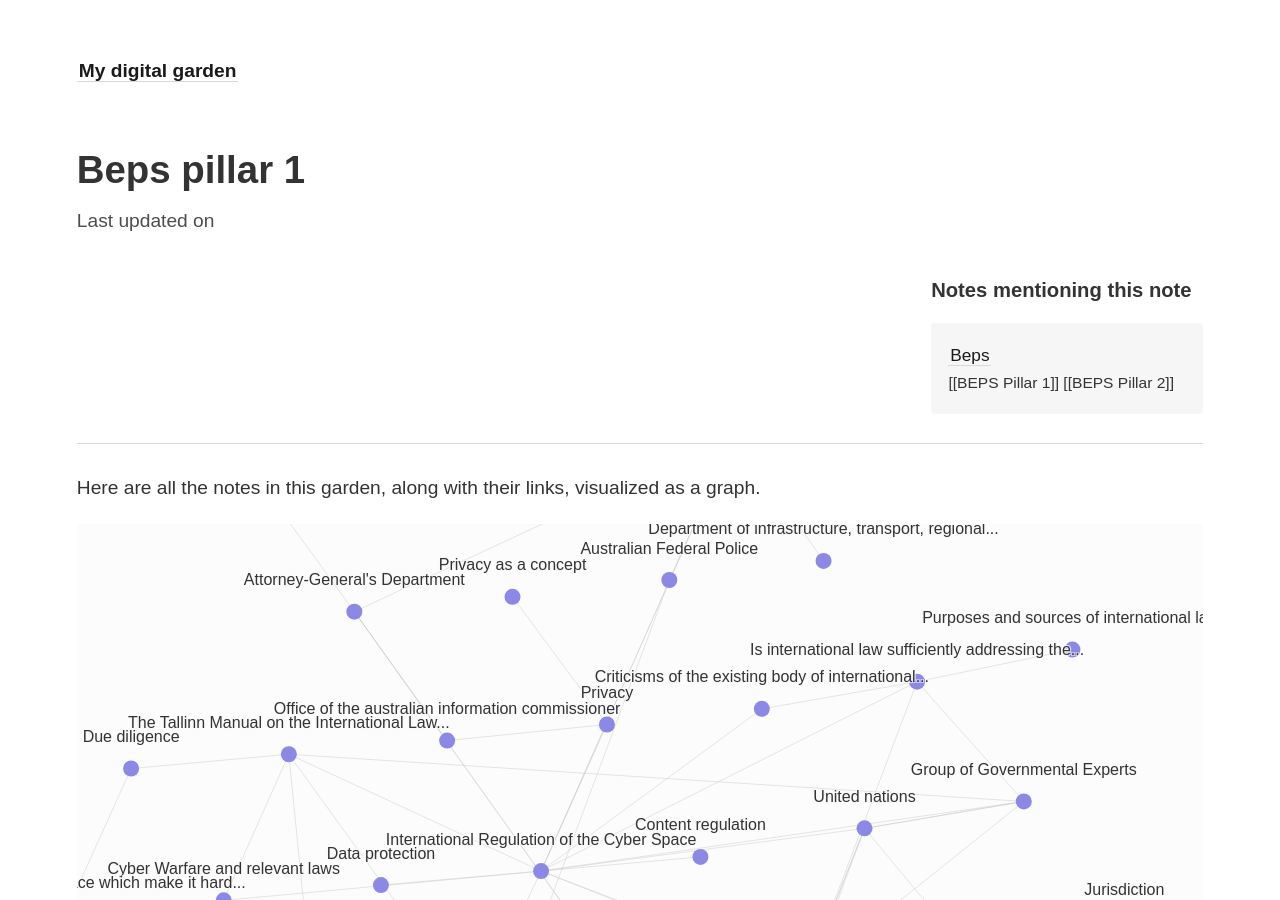
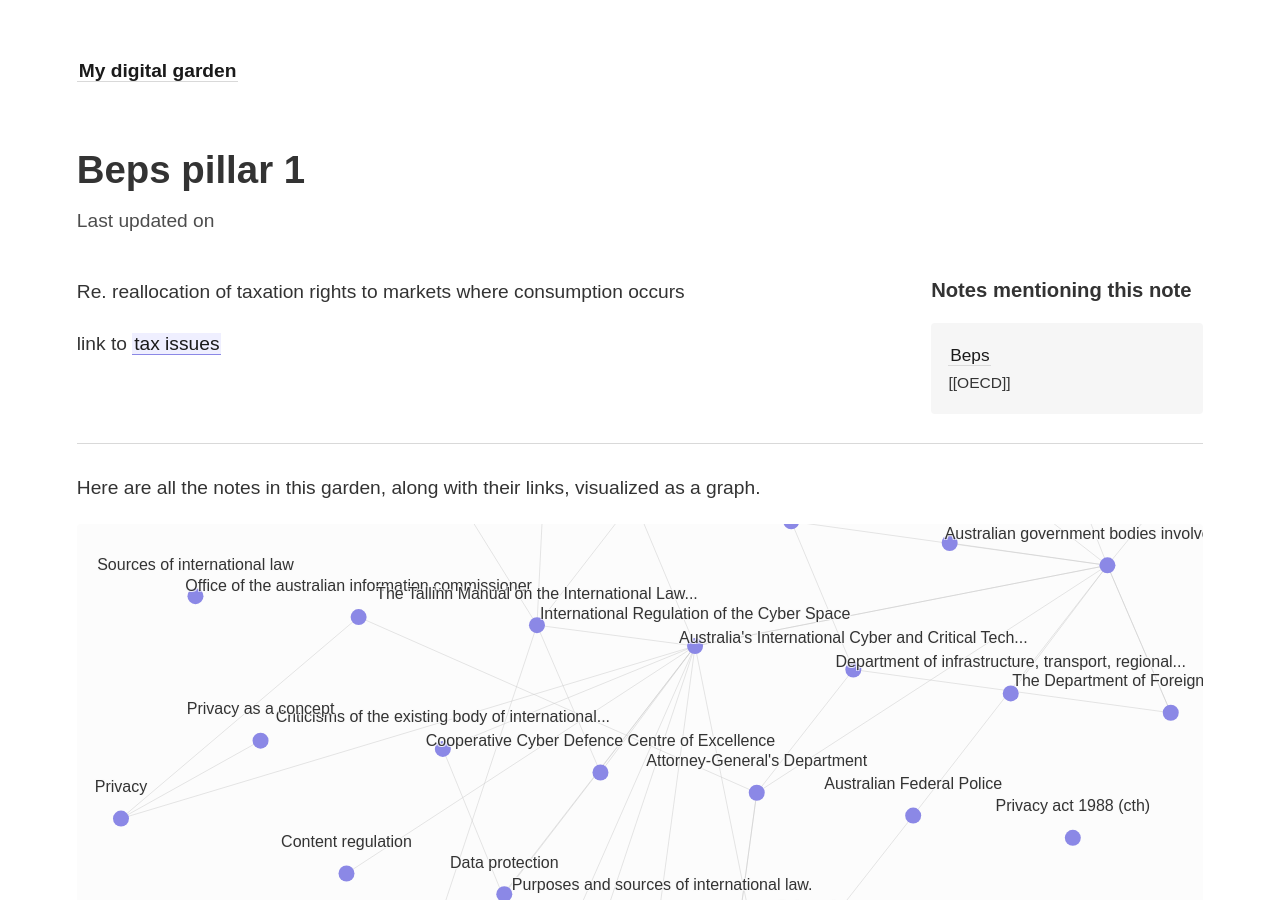
Before and after one commit to ctr-l/digital-garden, a Jekyll site: the page built from _notes/BEPS Pillar 1.md, in a window 1280 px wide and 900 px high. Built offline with Jekyll 4.4.1, drawn with Linux system fonts in a browser that asks for light colours.

Commit message:
Update content

```diff
--- a/_notes/BEPS Pillar 1.md
+++ b/_notes/BEPS Pillar 1.md
@@ -0,0 +1,3 @@
+Re. reallocation of taxation rights to markets where consumption occurs
+
+link to [[tax issues]]
--- a/_notes/BEPS.md
+++ b/_notes/BEPS.md
@@ -1,2 +1,4 @@
+[[OECD]]
+
 [[BEPS Pillar 1]]
 [[BEPS Pillar 2]]
```
Also changed, not shown: _notes/BEPS Pillar 2.md (+3 -0 lines), _notes/ITR.md (added), _notes/OECD.md (added), _notes/STTR.md (added).
